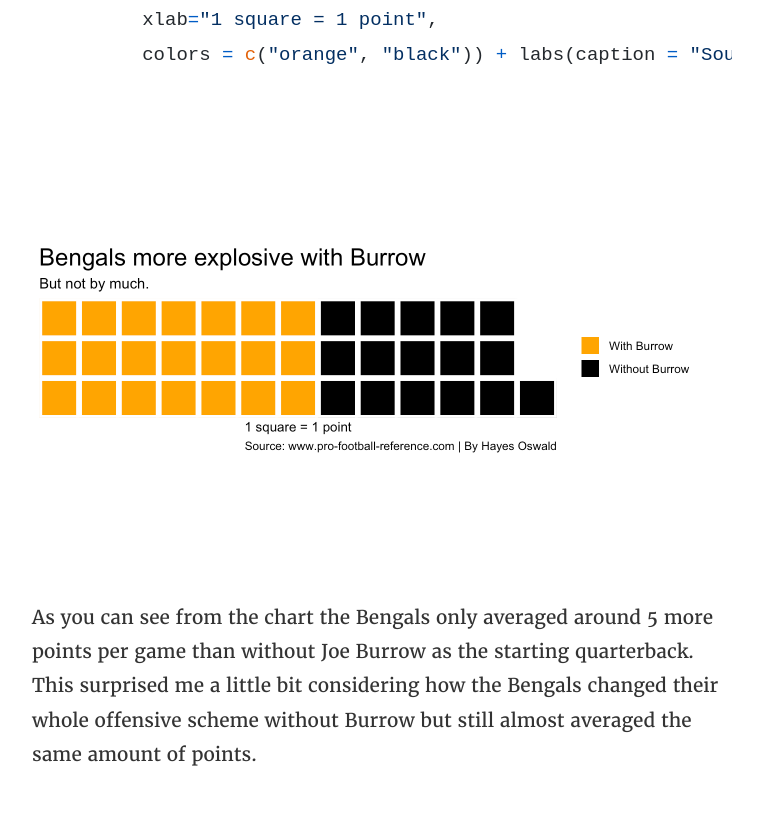
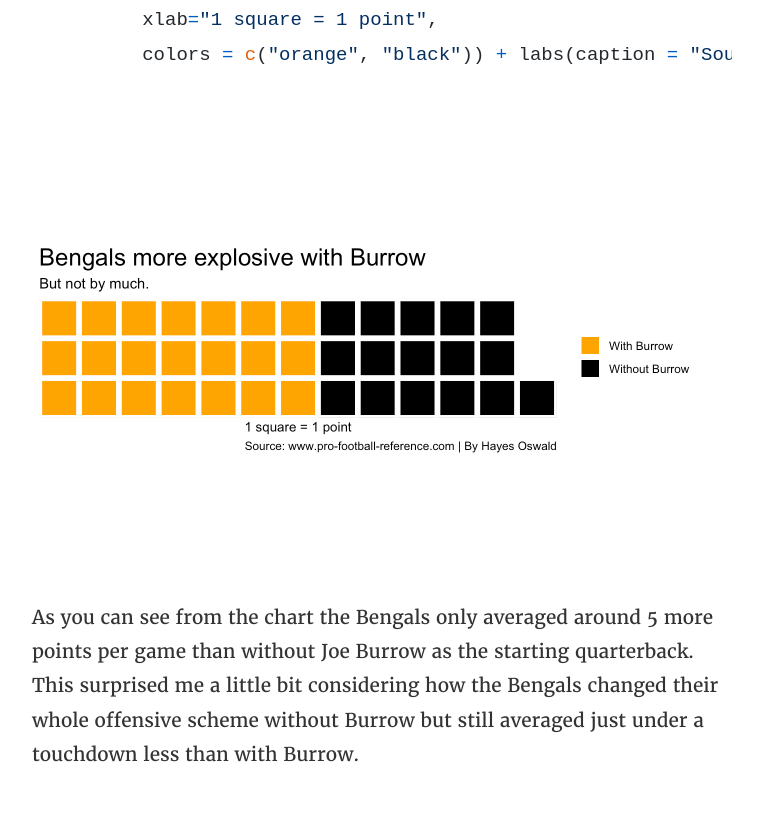
Before and after one commit to hoswald2/hoswald2.github.io, a plain HTML site: page 2021/11/30/why-the-bengals-need-joe-burrow/index.html in a window 1280 px wide. Shown: the part 4018-4836 px from the top of the page, without its empty margins (258-1021 px from the left). Drawn offline with nearby package versions, Linux system fonts and the light colour scheme.

Commit message:
Update index.html

```diff
--- a/2021/11/30/why-the-bengals-need-joe-burrow/index.html
+++ b/2021/11/30/why-the-bengals-need-joe-burrow/index.html
@@ -139,7 +139,7 @@
         xlab=&quot;1 square = 1 point&quot;,
         colors = c(&quot;orange&quot;, &quot;black&quot;)) + labs(caption = &quot;Source: www.pro-football-reference.com | By Hayes Oswald&quot;, subtitle = &quot;But not by much.&quot;)</code></pre>
 <p><img src="/post/2021-11-30-why-the-bengals-need-joe-burrow/burrowpost_files/figure-html/unnamed-chunk-6-1.png" width="672" />
-As you can see from the chart the Bengals only averaged around 5 more points per game than without Joe Burrow as the starting quarterback. This surprised me a little bit considering how the Bengals changed their whole offensive scheme without Burrow but still almost averaged the same amount of points.</p>
+As you can see from the chart the Bengals only averaged around 5 more points per game than without Joe Burrow as the starting quarterback. This surprised me a little bit considering how the Bengals changed their whole offensive scheme without Burrow but still averaged just under a touchdown less than with Burrow.</p>
 
     </div>
   </article>
```
